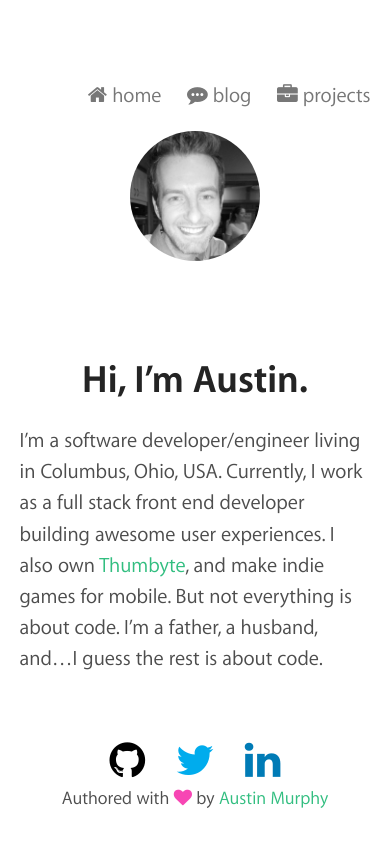
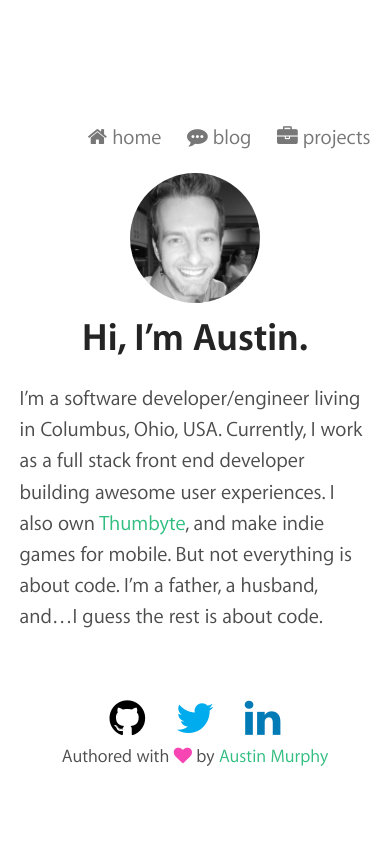
Before and after one commit to ausmurp/ausmurp.github.io, a Jekyll site: the page built from index.md, in a window 390 px wide. Shown: the top 847 px of the page. Built offline with Jekyll 4.4.1, drawn with Linux system fonts in a browser that asks for light colours; nearby versions of some CDN libraries; a style sheet for code colours, icons or effects is not loaded.

Commit message:
no message

```diff
--- a/assets/stylesheets/_landing.scss
+++ b/assets/stylesheets/_landing.scss
@@ -28,7 +28,7 @@
     height: 130px;
     border-radius: 100%;
     margin: 0 auto;
-    margin-bottom: 100px;
+    margin-bottom: 16px;
   }
 }
 
@@ -55,9 +55,12 @@
   .landing-content {
     margin: 0 auto;
     max-width: 30rem;
-    padding: 1.8rem 0;
+    padding: 0;
     width: 90%;
 
+	.content-header {
+	  text-align: center;
+	}
 	h1 {
 	  text-align: center;
 	}
```
